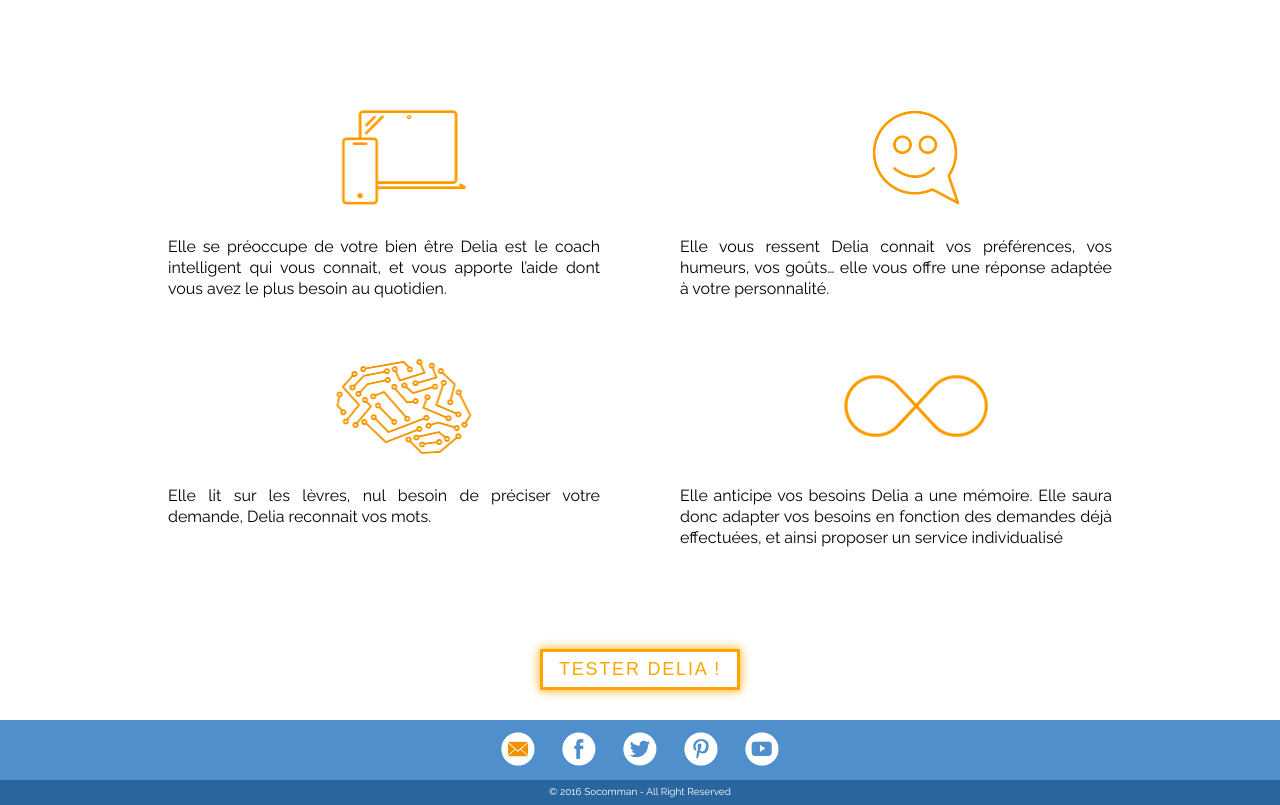
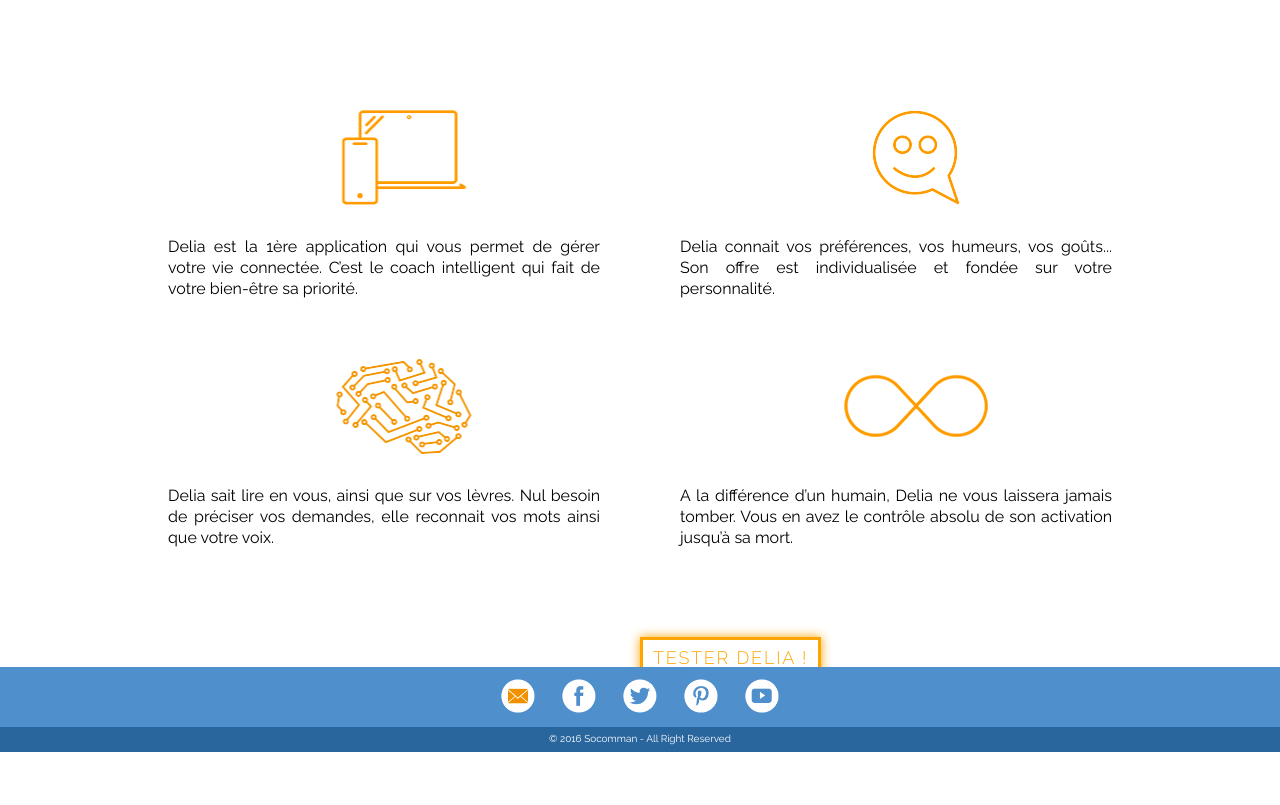
Before and after one commit to RedHotMan/COMPET-IESA, a PHP site: page / in a window 1280 px wide. Shown: the part 905-1710 px from the top of the page. After the commit the page ends 1657 px from the top, so only its background shows below. Run offline with PHP 8.4, Linux system fonts and the light colour scheme.

Commit message:
update first page text

```diff
--- a/abo_del-ia.fr/index.php
+++ b/abo_del-ia.fr/index.php
@@ -54,25 +54,25 @@
             <div class="row">
                 <div class="col-1-2">
                     <img src="media/logos/ordi.png" >
-                    <p>Elle se préoccupe de votre bien être Delia est le coach intelligent qui vous connait, et vous apporte l’aide dont vous avez le plus besoin au quotidien. </p>
+                    <p>Delia est la 1ère application qui vous permet de gérer votre vie connectée. C’est le coach intelligent qui fait de votre bien-être sa priorité.  </p>
                 </div>
 
                 <div class="col-1-2">
                     <img src="media/logos/smiley.png" >
-                    <p>Elle vous ressent Delia connait vos préférences, vos humeurs, vos goûts… elle vous offre une réponse adaptée à votre personnalité.</p>
+                    <p>Delia connait vos préférences, vos humeurs, vos goûts... Son offre est individualisée et fondée sur votre personnalité.</p>
                 </div>
 
                 <div class="col-1-2">
                     <img src="media/logos/cerveau.png">
-                    <p>Elle lit sur les lèvres, nul besoin de préciser votre demande, Delia reconnait vos mots.</p>
+                    <p>Delia sait lire en vous, ainsi que sur vos lèvres. Nul besoin de préciser vos demandes, elle reconnait vos mots ainsi que votre voix.</p>
                 </div>
 
                 <div class="col-1-2">
                     <img src="media/logos/infini.png" >
-                    <p>Elle anticipe vos besoins Delia a une mémoire. Elle saura donc adapter vos besoins en fonction des demandes déjà effectuées, et ainsi proposer un service individualisé</p>
+                    <p>A la différence d’un humain, Delia ne vous laissera jamais tomber. Vous en avez le contrôle absolu de son activation jusqu’à sa mort.</p>
                 </div>
             </div>
-            <button class="cta_test">Tester Delia !</button>
+            <a class="cta_test" href="test-ia.php">Tester Delia !</a>
         </section>
 
 
```
